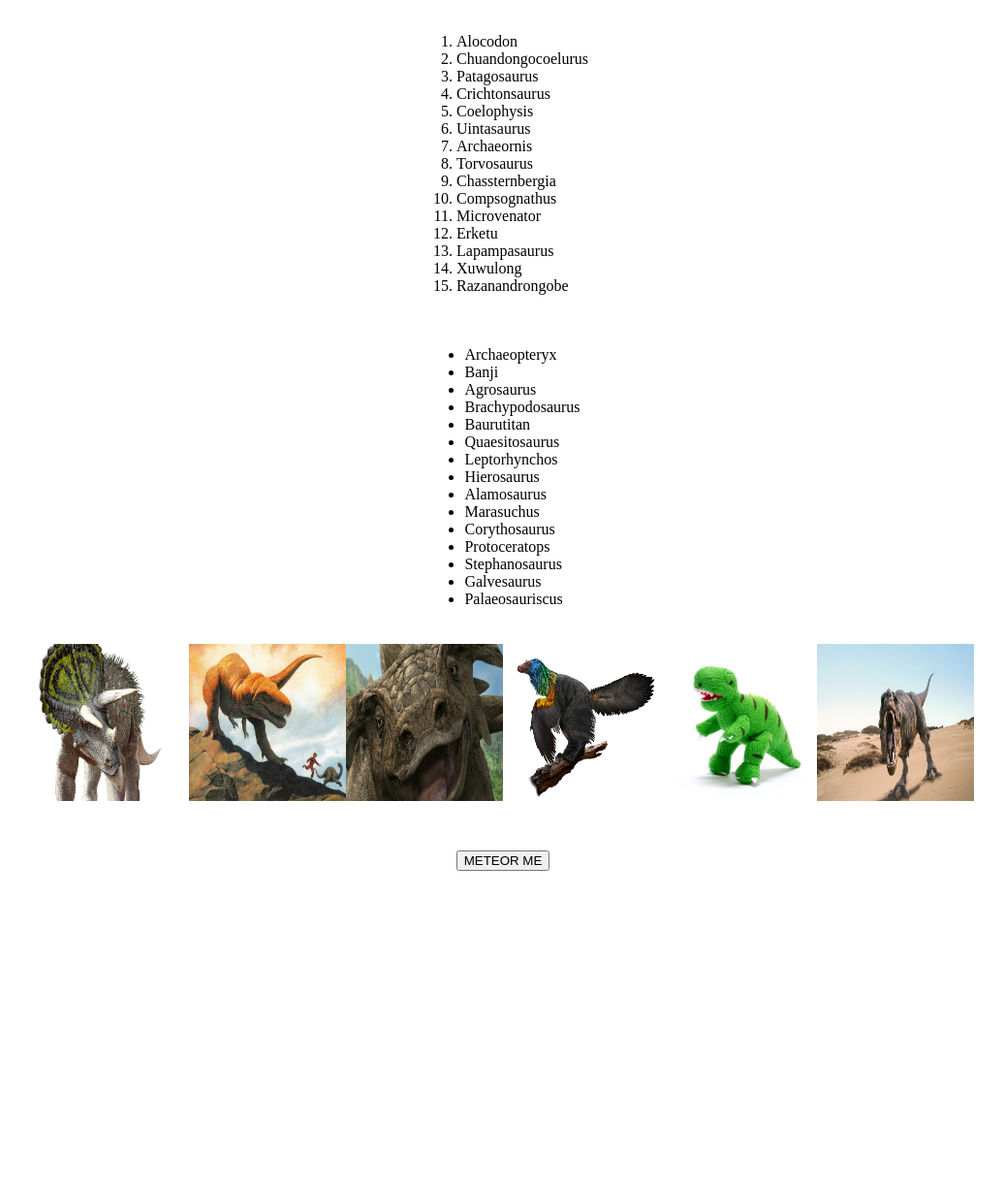
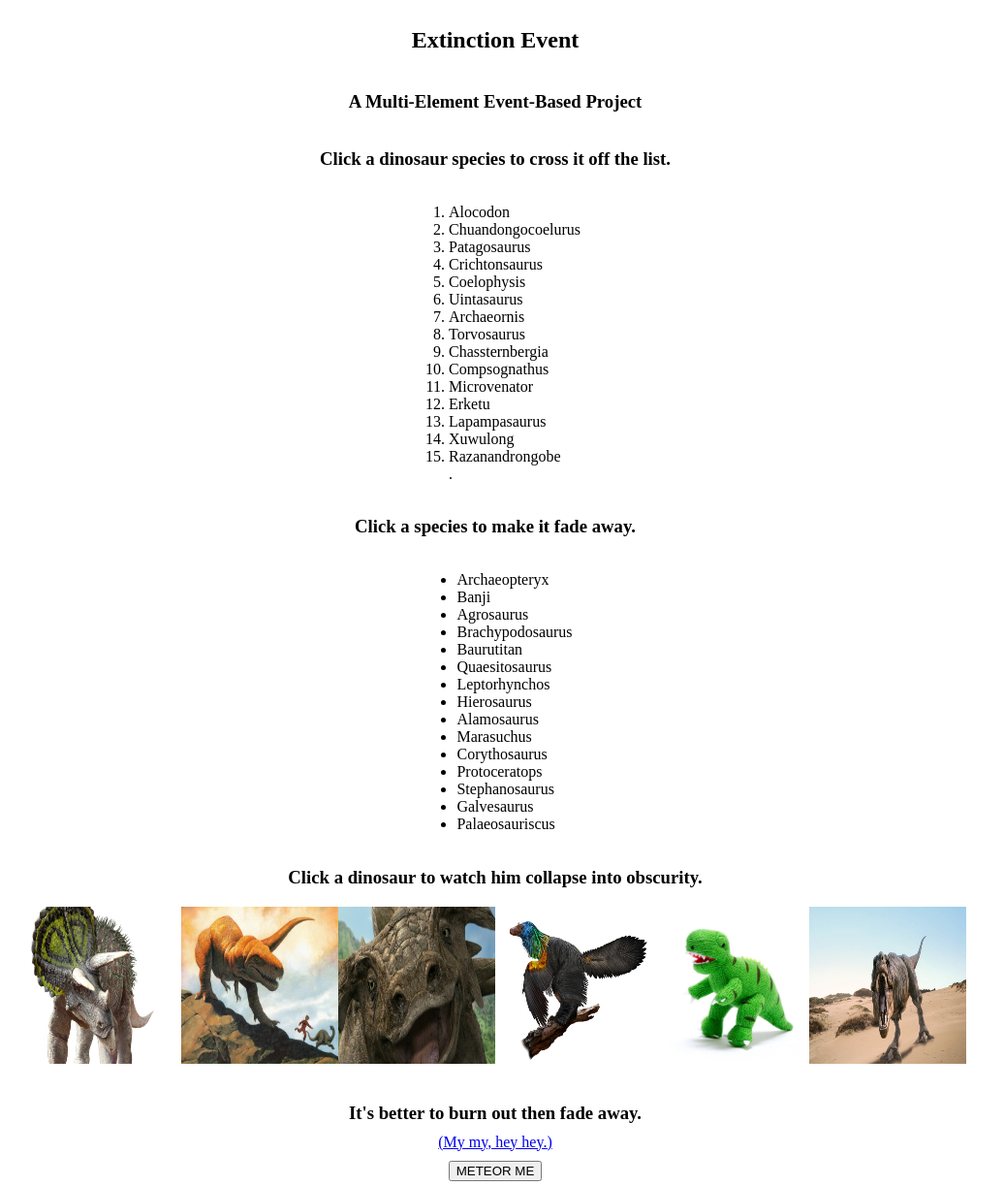
Before and after one commit to ci-wdi-900/extinction-event-solution, a plain HTML site: page index.html in a window 1280 px wide. Shown: the whole page at 97% size, without its empty margins (129-1165 px from the left). Before the commit the page ends 916 px from the top, so only its background shows below. Drawn offline with Linux system fonts and the light colour scheme.

Commit message:
Adds headings and better layout.

```diff
--- a/index.html
+++ b/index.html
@@ -8,6 +8,14 @@
     </head>
     <body>
         <div class="app">
+
+            <section class="feature">
+                <h1>Extinction Event</h1>
+                <h3>A Multi-Element Event-Based Project </h3>
+            </section>
+
+            <section class="feature">
+                <h3>Click a dinosaur species to cross it off the list.</h3>
                 <ol>
                     <li>Alocodon</li>
                     <li>Chuandongocoelurus</li>
@@ -23,8 +31,12 @@
                     <li>Erketu</li>
                     <li>Lapampasaurus</li>
                     <li>Xuwulong</li>
-        <li>Razanandrongobe</li>
+                    <li>Razanandrongobe</li>.
                 </ol>
+            </section>
+
+            <section class="feature">
+                <h3>Click a species to make it fade away.</h3>
                 <ul>
                     <li>Archaeopteryx</li>
                     <li>Banji</li>
@@ -42,6 +54,10 @@
                     <li>Galvesaurus</li>
                     <li>Palaeosauriscus</li>
                 </ul>
+            </section>
+
+            <section class="feature">
+                <h3>Click a dinosaur to watch him collapse into obscurity.</h3>
                 <section id="row">
                     <img id="triceratops" src="pictures/triceratops.jpg">
                     <img id="hide-me" src="pictures/run-away.jpg">
@@ -50,8 +66,15 @@
                     <img id="rattle" src="pictures/rattle.jpg">
                     <img id="t-rex" src="pictures/t-rex.jpg">
                 </section>
+            </section>
+
+            <section class="feature" id="burn">
+                <h3>It's better to burn out then fade away.</h3>
+                <p><a href="https://en.wikipedia.org/wiki/My_My,_Hey_Hey_(Out_of_the_Blue)">(My my, hey hey.)</a></p>
+
                 <button id="destroy-all">METEOR ME</button>
+            </section>
         </div>
-    <script src="./main.js"></script>
+        <script src="main.js"></script>
     </body>
 </html>
--- a/style.css
+++ b/style.css
@@ -3,8 +3,7 @@
   flex-direction: column;
   justify-content: space-around;
   align-items: center;
-  width: 100vw;
-  height: 900px;
+  height: 1200px;
 }
 
 #row {
@@ -21,6 +20,16 @@ ul li {
   transition: 2s opacity;
 }
 
-button {
-  margin-top: 30px;
+.feature, header {
+  display: flex;
+  flex-direction: column;
+  align-items: center;
 }
+
+#burn {
+  margin-top: 35px;
+}
+
+#burn * {
+  margin: 5px;
+}
```
Lines whose indentation alone changed are shown as unchanged.
